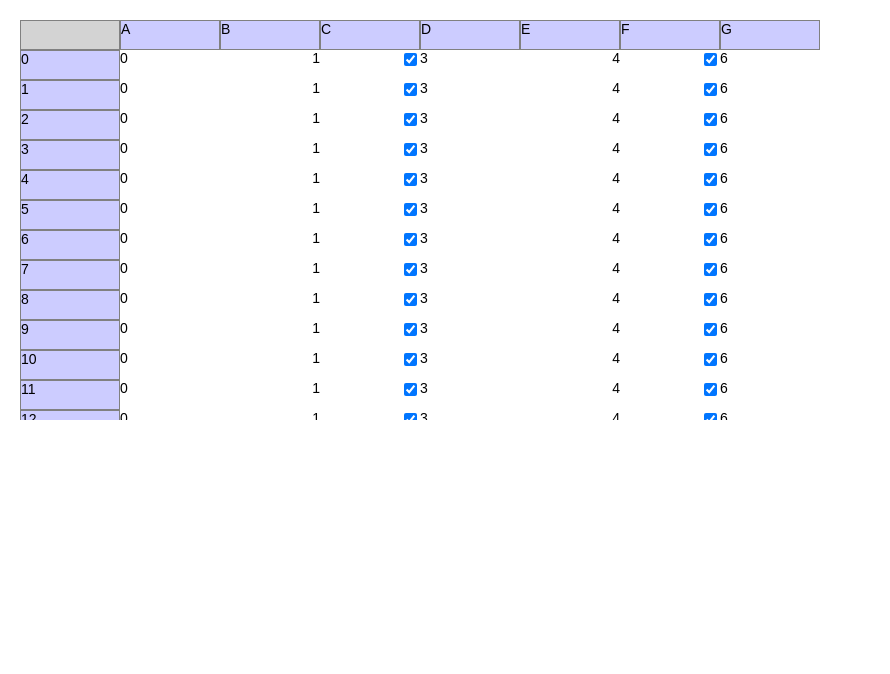
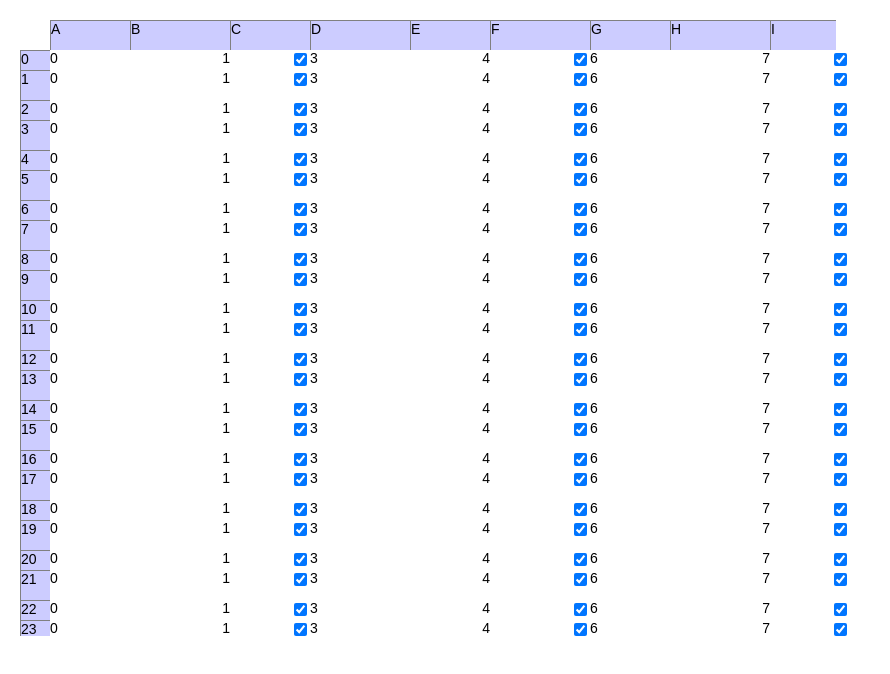
Before and after one commit to haramako/react-spreadsheet, a React (Create React App) app: page / in a window 1280 px wide. Shown: the top 674 px of the page, without its empty margins (0-890 px from the left). Built offline with nearby package versions, Linux system fonts and the light colour scheme.

Commit message:
Make scroll on demand.

```diff
--- a/package.json
+++ b/package.json
@@ -11,10 +11,12 @@
     "@types/react": "^18.0.17",
     "@types/react-dom": "^18.0.6",
     "@types/react-window": "^1.8.5",
+    "@types/shallow-equals": "^1.0.0",
     "react": "^18.2.0",
     "react-dom": "^18.2.0",
     "react-scripts": "5.0.1",
     "react-window": "^1.8.7",
+    "shallow-equals": "^1.0.0",
     "typescript": "^4.7.4",
     "web-vitals": "^2.1.4"
   },
--- a/src/SpreadSheet.tsx
+++ b/src/SpreadSheet.tsx
@@ -5,6 +5,7 @@ import React, {
   useEffect,
   useMemo,
   useReducer,
+  useLayoutEffect,
 } from 'react'
 import ReactDOM from 'react-dom'
 import './spreadsheet.css'
@@ -24,8 +25,15 @@ import {
   StringValidator,
 } from './validators'
 import { Visualizers } from './visualizers'
-import { VariableSizeGrid } from 'react-window'
+import {
+  VariableSizeGrid,
+  VariableSizeList,
+  ScrollDirection,
+  GridOnScrollProps,
+} from 'react-window'
 import { VariableSizeGridWithStickyCells } from './react-window-sticky'
+import { NamespaceBody } from 'typescript'
+import shallowEquals from 'shallow-equals'
 
 //=================================================
 // Cell
@@ -40,6 +48,14 @@ type CellProps = {
   version: number
   style: any
   dispatch: React.Dispatch<any>
+}
+
+function cellEaual(prev: Readonly<CellProps>, next: Readonly<CellProps>) {
+  let { style: prevStyle, ...prevRest } = prev
+  let { style: nextStyle, ...nextRest } = next
+  return (
+    shallowEquals(prevStyle, nextStyle) && shallowEquals(prevRest, nextRest)
+  )
 }
 
 export const Cell: React.FC<CellProps> = React.memo(
@@ -57,7 +73,7 @@ export const Cell: React.FC<CellProps> = React.memo(
       },
       [dispatch, location],
     )
-    console.log(location)
+    //console.log(location)
     if (selected) {
       style = { ...style, backgroundColor: 'cyan' }
     }
@@ -92,7 +108,10 @@ export const Cell: React.FC<CellProps> = React.memo(
       )
     }
   },
+  cellEaual,
 )
+
+Cell.displayName = 'Cell'
 
 //=================================================
 // HeadCell
@@ -334,6 +353,7 @@ type SpreadSheetState = {
   selection: Selection
   editing?: Location
   tableRef: React.RefObject<HTMLDivElement>
+  dispatch?: (action: any) => void
 }
 
 function keyToCursor(key: string) {
@@ -367,13 +387,72 @@ validators.add(new NumberValidator())
 validators.add(new StringValidator())
 validators.add(new BooleanValidator())
 
-export const SpreadSheet: React.FC = () => {
+function makeCell(props: {
+  columnIndex: number
+  rowIndex: number
+  style: any
+  data: SpreadSheetState
+}) {
+  const state = props.data
+  const row = props.rowIndex
+  const col = props.columnIndex
+  const style = props.style
+  const data = state.data
+  const location = Location.from(row, col)
+  let cell = data.get(row, col)
+  let header = data.getHeader(col)
+  let editing = Location.equals(state.editing, location)
+  let selected = state.selection.contains(location)
+  return (
+    <Cell
+      {...{
+        style,
+        cell,
+        header,
+        selected,
+        editing,
+        dispatch: state.dispatch!,
+        location,
+        version: cell.version,
+      }}
+    />
+  )
+}
+
+function makeColumnHead(props: {
+  index: number
+  style: any
+  data: SpreadSheetState
+}) {
+  const state = props.data
+  const col = props.index
+  const style = props.style
+  const data = state.data
+  return <HeadCell value={data.getHeader(col)} style={style} />
+}
+
+function makeRowHead(props: {
+  index: number
+  style: any
+  data: SpreadSheetState
+}) {
+  const state = props.data
+  const style = props.style
+  return <RowHeadCell value={props.index} style={style} />
+}
+
+type SpreadSheetProps = {
+  table: ITable
+}
+
+export const SpreadSheet: React.FC<SpreadSheetProps> = ({ table }) => {
   const ref = useRef<HTMLTableElement>(null)
   const [state, dispatch] = useReducer(reduceSpreadSheet, {
-    data: new Table(30, 8),
+    data: table,
     selection: new Selection(0, 0, 0, 0),
     tableRef: ref,
   })
+  state.dispatch = dispatch
 
   const onKeyDown = useCallback(
     (e: React.KeyboardEvent) => {
@@ -399,112 +478,74 @@ export const SpreadSheet: React.FC = () => {
     [state, dispatch],
   )
 
-  function makeCell(props: {
-    columnIndex: number
-    rowIndex: number
-    style: any
-  }) {
-    const row = props.rowIndex - 1
-    const col = props.columnIndex - 1
-    const style = props.style
-    const data = state.data
-    if (col < 0 && row < 0) {
-      return (
-        <div className="spx__super-head-cell" style={style}>
-          &nbsp;
-        </div>
-      )
-    } else if (row < 0) {
-      return <HeadCell value={data.getHeader(col)} style={style} />
-    } else if (col < 0) {
-      return <RowHeadCell value={row} style={style} />
-    } else {
-      const location = Location.from(row, col)
-      let cell = data.get(row, col)
-      let header = data.getHeader(col)
-      let editing = Location.equals(state.editing, location)
-      let selected = state.selection.contains(location)
-      return (
-        <Cell
-          {...{
-            cell,
-            header,
-            selected,
-            editing,
-            dispatch,
-            location,
-            style,
-            version: cell.version,
-          }}
-        />
-      )
-    }
-  }
+  const [scrollPos, setScrollPos] = useState([0, 0])
+
+  const onScroll = useCallback((props: GridOnScrollProps) => {
+    setScrollPos([props.scrollLeft, props.scrollTop])
+  }, [])
+
+  const colHeadRef = useRef<VariableSizeList>(null)
+  const rowHeadRef = useRef<VariableSizeList>(null)
+
+  useLayoutEffect(() => {
+    colHeadRef.current?.scrollTo(scrollPos[0])
+    rowHeadRef.current?.scrollTo(scrollPos[1])
+  }, [scrollPos])
+
+  const columnWidth = useCallback((i: number) => {
+    return i % 2 == 0 ? 80 : 100
+  }, [])
+
+  const columnHeight = useCallback((i: number) => {
+    return i % 2 == 0 ? 20 : 30
+  }, [])
+
+  const scrollBarSize = 14
+  const totalWidth = 800
+  const totalHeight = 600
 
   return (
     <div onKeyDown={onKeyDown} tabIndex={1} ref={ref} className="spx">
-      <VariableSizeGrid
-        columnCount={state.data.colNum + 1}
-        rowCount={state.data.rowNum + 1}
-        columnWidth={(_: number) => 100}
-        rowHeight={(_: number) => 30}
-        height={400}
-        width={800}
-      >
-        {makeCell}
-      </VariableSizeGrid>
+      <div style={{ display: 'flex' }}>
+        <div style={{ width: 30 }}>&nbsp;</div>
+        <VariableSizeList
+          ref={colHeadRef}
+          itemCount={state.data.colNum}
+          itemSize={columnWidth}
+          height={30}
+          width={totalWidth - scrollBarSize}
+          direction={'horizontal'}
+          itemData={state}
+          style={{ overflow: 'hidden' }}
+        >
+          {makeColumnHead}
+        </VariableSizeList>
+      </div>
+      <div style={{ display: 'flex' }}>
+        <VariableSizeList
+          ref={rowHeadRef}
+          itemCount={state.data.rowNum}
+          itemSize={columnHeight}
+          height={totalHeight - scrollBarSize}
+          width={30}
+          direction={'vertical'}
+          style={{ overflow: 'hidden' }}
+        >
+          {makeRowHead}
+        </VariableSizeList>
+        <VariableSizeGrid
+          columnCount={state.data.colNum}
+          rowCount={state.data.rowNum}
+          columnWidth={columnWidth}
+          rowHeight={columnHeight}
+          height={totalHeight}
+          width={totalWidth}
+          itemData={state}
+          onScroll={onScroll}
+        >
+          {makeCell}
+        </VariableSizeGrid>
+      </div>
     </div>
   )
-  /*
-return (
-  <div className="spx-outer">
-    <table
-      className="spx"
-      ref={ref}
-      tabIndex={0}
-      onKeyDown={onKeyDown}
-      onKeyUp={onKeyUp}
-    >
-      <thead className="spx__head">
-        <tr>
-          <th className="spx__super-head-cell"></th>
-          {iota(state.data.colNum, (col) => {
-            return (
-              <HeadCell key={'h-' + col} value={state.data.getHeader(col)} />
-            )
-          })}
-        </tr>
-      </thead>
-      <tbody className="spx__body">
-        {iota(state.data.rowNum, (row) => (
-          <tr className="spx__row" key={row}>
-            <RowHeadCell key={'r-' + row} value={row} />
-            {iota(state.data.colNum, (col) => {
-              const location = Location.from(row, col)
-              let cell = state.data.get(row, col)
-              let header = state.data.getHeader(col)
-              let editing = Location.equals(state.editing, location)
-              let selected = state.selection.contains(location)
-
-              return (
-                <Cell
-                  key={`${row}-${col}`}
-                  {...{
-                    cell,
-                    header,
-                    selected,
-                    editing,
-                    dispatch,
-                    location,
-                    version: cell.version,
-                  }}
-                />
-              )
-            })}
-          </tr>
-        ))}
-      </tbody>
-    </table>
-  </div>)
-  */
 }
--- a/src/index.tsx
+++ b/src/index.tsx
@@ -1,15 +1,25 @@
-import React from 'react'
+import React, { useMemo } from 'react'
 import ReactDOM from 'react-dom/client'
 import './index.css'
 import './board.css'
-import App from './App'
 import reportWebVitals from './reportWebVitals'
 import { SpreadSheet } from './SpreadSheet'
+import { Table } from './table'
+
+type AppProps = {}
+
+const App: React.FC<AppProps> = ({}: AppProps) => {
+  const table = useMemo(() => {
+    return new Table(300, 20)
+  }, [])
+
+  return <SpreadSheet table={table} />
+}
 
 const root = ReactDOM.createRoot(document.getElementById('root') as HTMLElement)
 root.render(
   <React.StrictMode>
-    <SpreadSheet />
+    <App />
   </React.StrictMode>,
 )
 
--- a/src/spreadsheet.css
+++ b/src/spreadsheet.css
@@ -20,18 +20,15 @@
 
 .spx__head-cell {
     background-color: #ccf;
-    box-sizing: border-box;
     border: solid 1px gray;
 }
 
 .spx__row-head-cell {
     border: solid 1px gray;
-    box-sizing: border-box;
     background-color: #ccf;
 }
 
 .spx__super-head-cell {
     border: solid 1px gray;
-    box-sizing: border-box;
     background-color: lightgray;
 }
```
Also changed, not shown: 1 other file (tests, documents, lock files or other folders).
